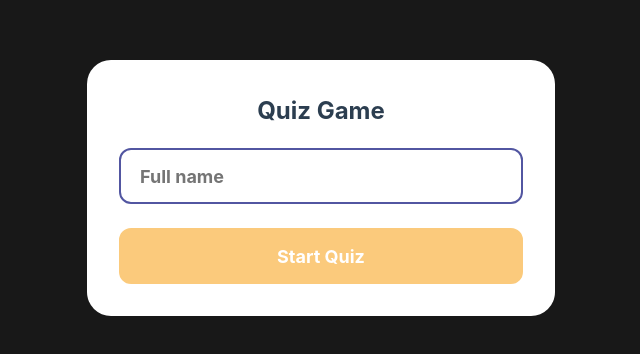
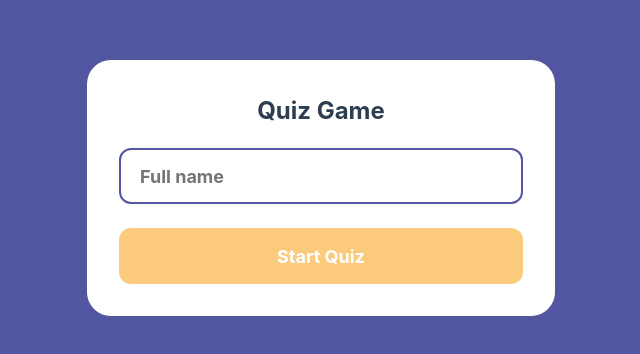
Before and after one commit to Hvasquezdev/hector-vasquez-challenge, a Vue app: page / in a window 1280 px wide. Shown: the part 212-566 px from the top of the page, without its empty margins (319-959 px from the left). Built offline with nearby package versions, Linux system fonts and the light colour scheme.

Commit message:
:recycle:(app): use v-model to update userName

```diff
--- a/src/App.vue
+++ b/src/App.vue
@@ -53,12 +53,7 @@ const selectedAnswerLabel = computed(() => {
   <div class="app">
     <base-card v-if="currentView === 'home'">
       <base-title class="title-text">Quiz Game</base-title>
-      <base-input
-        type="text"
-        placeholder="Full name"
-        :value="userName"
-        @input="($event) => (userName = $event)"
-      />
+      <base-input type="text" placeholder="Full name" v-model.trim="userName" />
       <base-button
         class="base-button"
         is-selected
@@ -113,9 +108,10 @@ const selectedAnswerLabel = computed(() => {
 .app {
   width: 100%;
   height: 100vh;
-  background-color: var(--black-secondary);
+  background-color: var(--dark-purple);
   display: grid;
   place-items: center;
+  padding: 16px;
 }
 
 .base-input {
```
